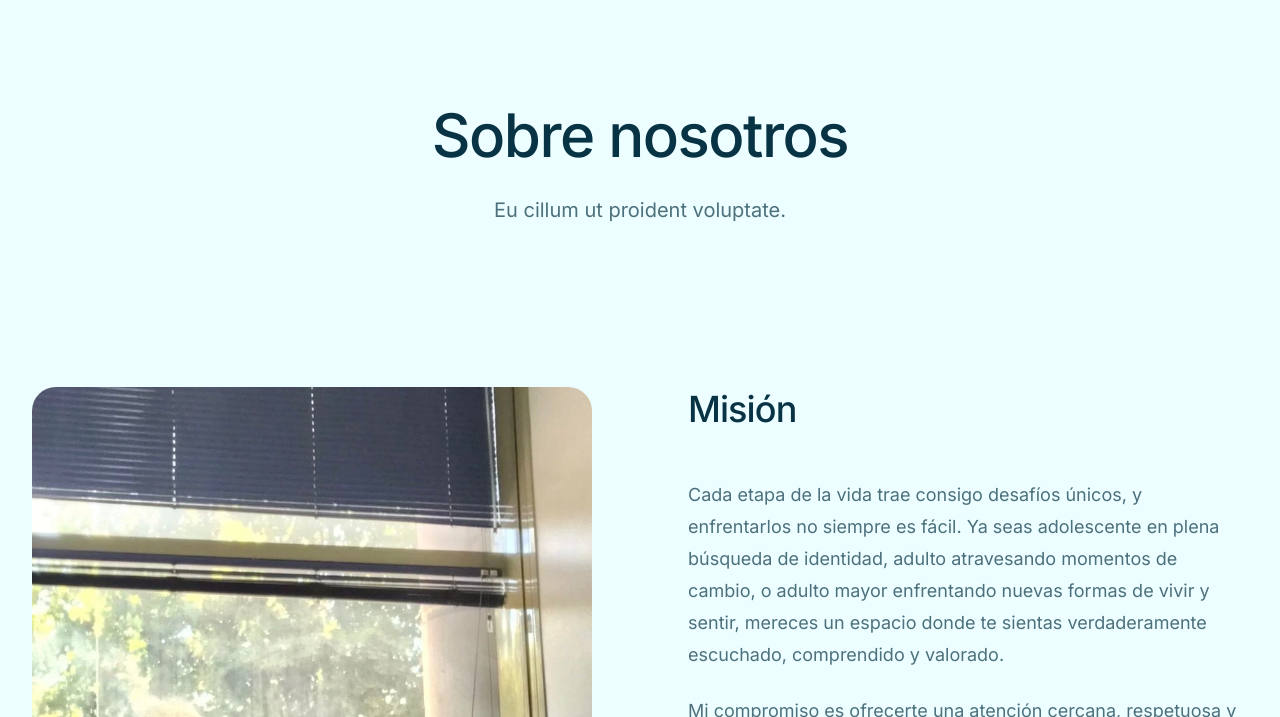
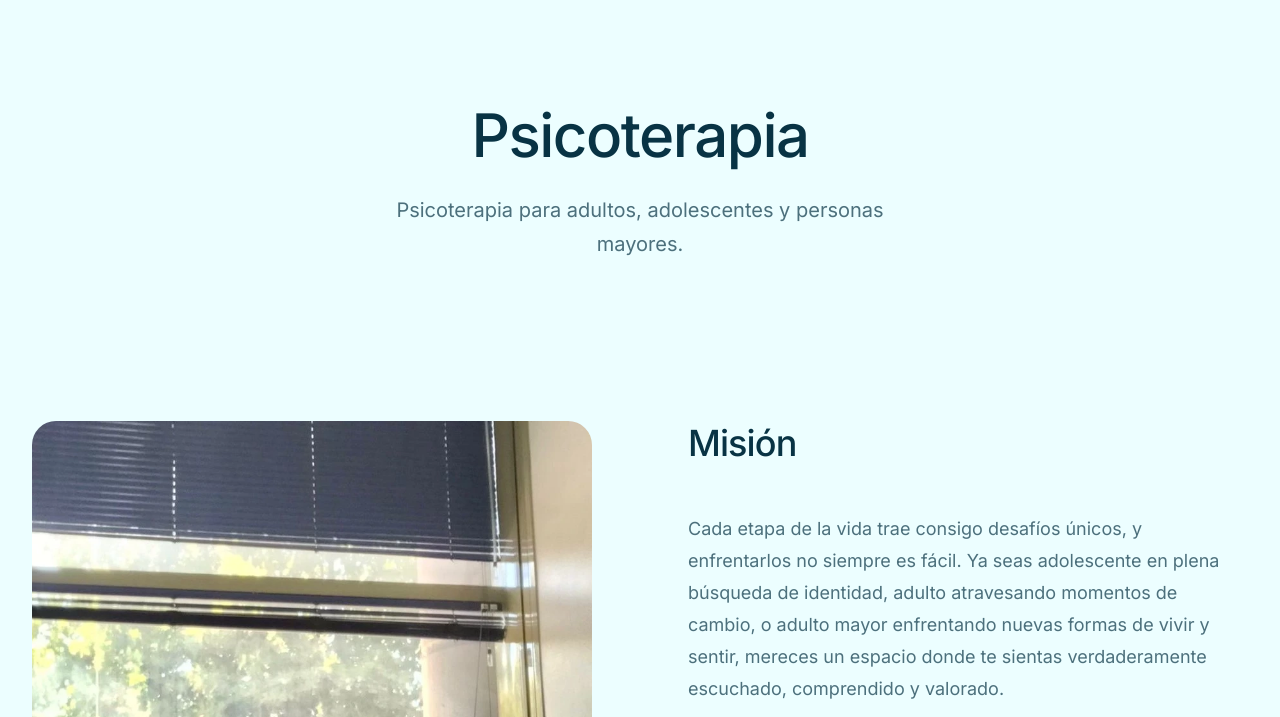
Before and after one commit to Endertman/psicoLanding, an Astro site: page /personal in a window 1280 px wide. Shown: the part 83-800 px from the top of the page. Built offline with nearby package versions, Linux system fonts and the light colour scheme; Astro itself is replaced by a stand-in of ours.

Commit message:
Actualiza el título y la descripción en el componente Heading para reflejar el enfoque en psicoterapia.

```diff
--- a/src/components/personal/Heading.astro
+++ b/src/components/personal/Heading.astro
@@ -1,9 +1,9 @@
 <section class="py-16 sm:py-20">
   <div class="mx-auto max-w-2xl px-4 text-center sm:px-6 lg:max-w-7xl lg:px-8">
     <div class="flex flex-col gap-4 sm:gap-6">
-      <h1 class="text-4xl font-medium tracking-tight sm:text-5xl lg:text-6xl">Sobre nosotros</h1>
+      <h1 class="text-4xl font-medium tracking-tight sm:text-5xl lg:text-6xl">Psicoterapia</h1>
       <p class="text-primary-950/70 dark:text-primary-200/70 mx-auto max-w-xl text-lg sm:text-xl">
-        Eu cillum ut proident voluptate.
+        Psicoterapia para adultos, adolescentes y personas mayores.
       </p>
     </div>
   </div>
```
